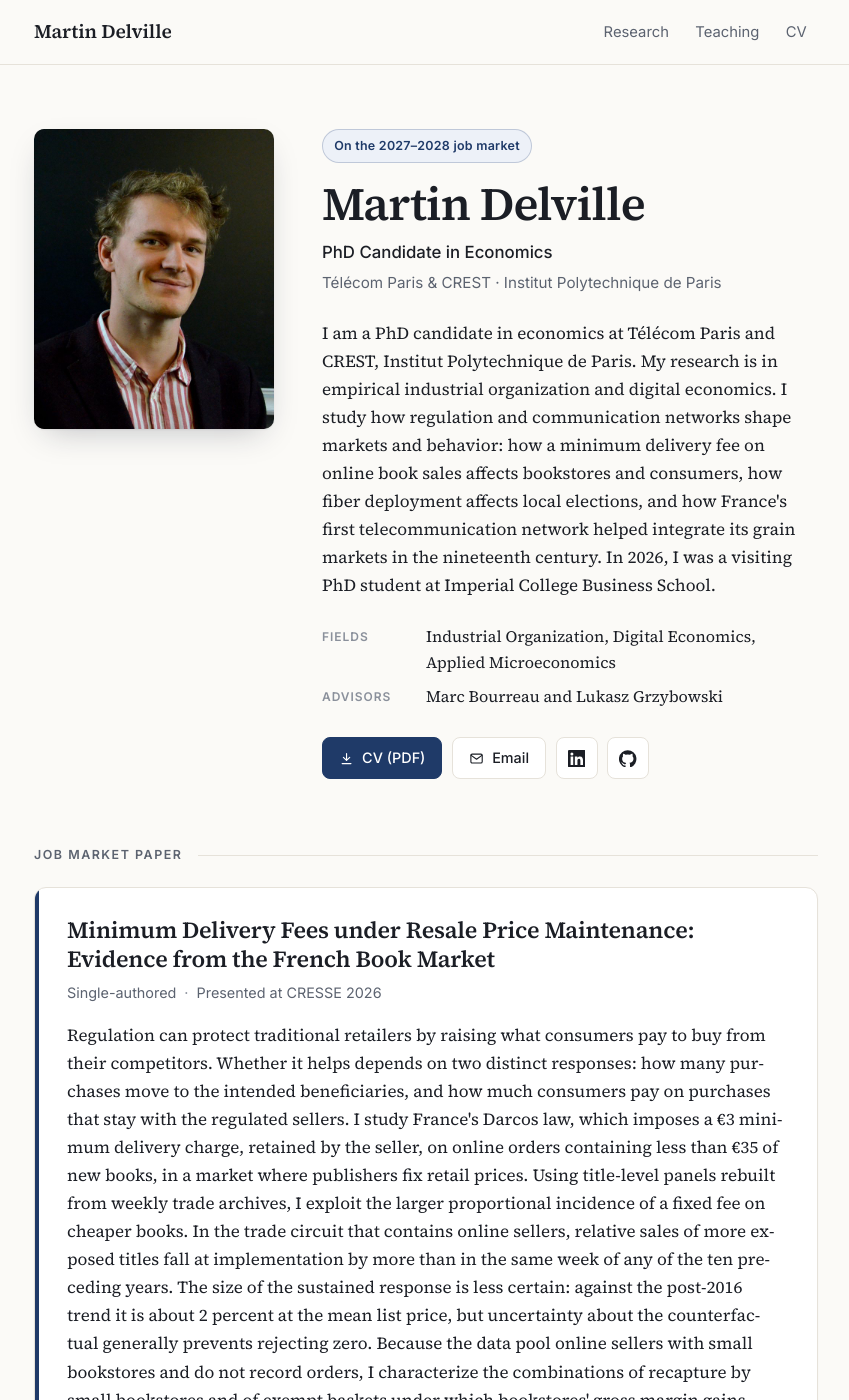
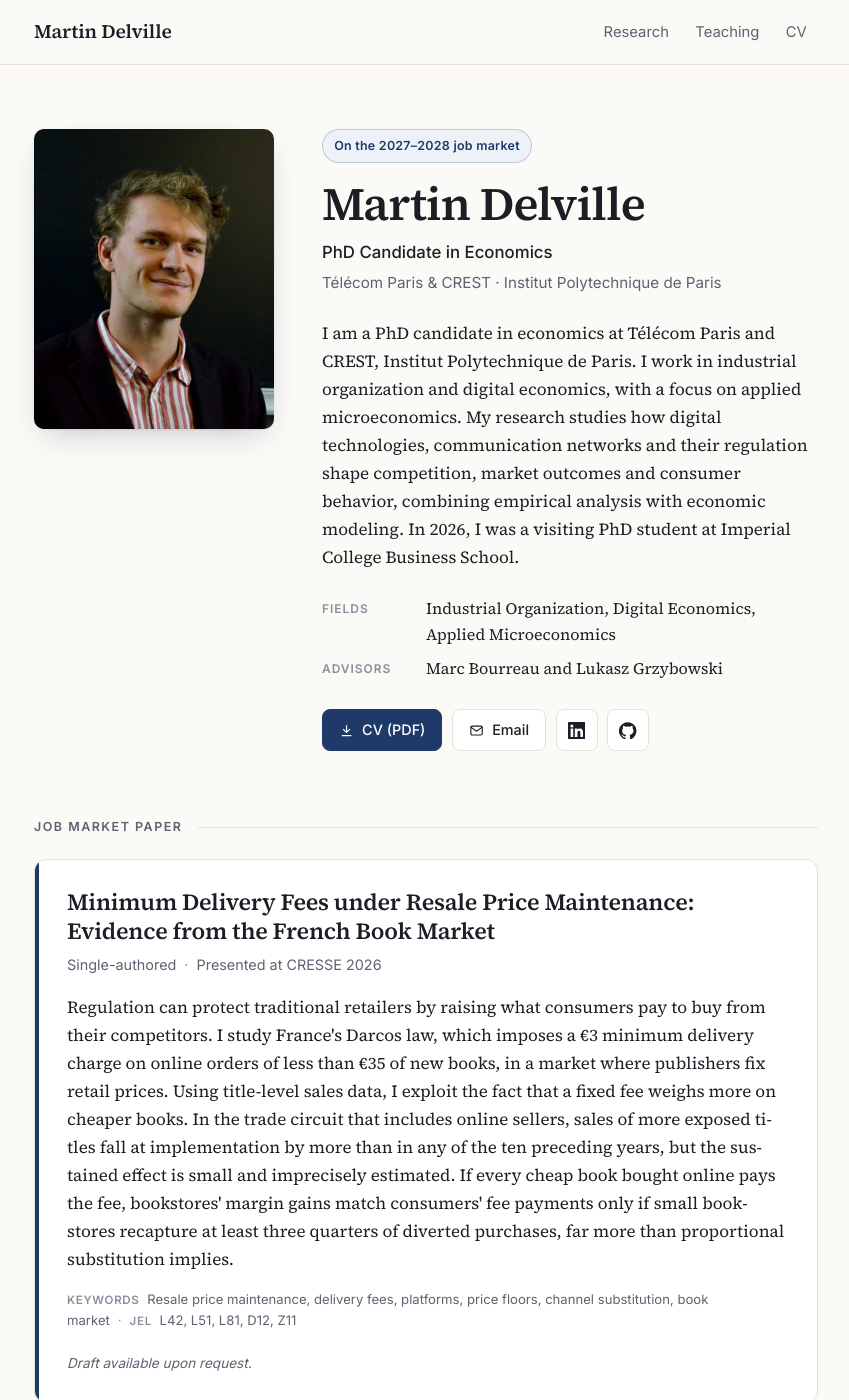
Before and after one commit to martin-delville/economics, a Jekyll site: the page built from index.html, in a window 1280 px wide and 1400 px high. Shown: the whole window, without its empty margins (214-1063 px from the left). Built offline with Jekyll 4.4.1, drawn with Linux system fonts in a browser that asks for light colours; some of the changed text lies outside the part shown.

Commit message:
Generalize home page bio and shorten job market paper abstract
Co-Authored-By: Claude Opus 5.5 <noreply@anthropic.com>

```diff
--- a/_data/papers.yml
+++ b/_data/papers.yml
@@ -12,24 +12,15 @@
   presented: CRESSE 2026
   abstract: >-
     Regulation can protect traditional retailers by raising what consumers pay to buy
-    from their competitors. Whether it helps depends on two distinct responses: how many
-    purchases move to the intended beneficiaries, and how much consumers pay on purchases
-    that stay with the regulated sellers. I study France's Darcos law, which imposes a €3
-    minimum delivery charge, retained by the seller, on online orders containing less than
-    €35 of new books, in a market where publishers fix retail prices. Using title-level
-    panels rebuilt from weekly trade archives, I exploit the larger proportional incidence
-    of a fixed fee on cheaper books. In the trade circuit that contains online sellers,
-    relative sales of more exposed titles fall at implementation by more than in the same
-    week of any of the ten preceding years. The size of the sustained response is less
-    certain: against the post-2016 trend it is about 2 percent at the mean list price, but
-    uncertainty about the counterfactual generally prevents rejecting zero. Because the data
-    pool online sellers with small bookstores and do not record orders, I characterize the
-    combinations of recapture by small bookstores and of exempt baskets under which
-    bookstores' gross margin gains match consumers' fee payments. When every cheap book
-    bought online pays the fee, small bookstores would have to recapture three quarters or
-    more of diverted purchases, against a fifth under proportional substitution. Fee
-    payments are transfers to sellers; welfare effects are reported as scenarios that
-    depend on abandoned purchases, fulfillment costs and margins.
+    from their competitors. I study France's Darcos law, which imposes a €3 minimum delivery
+    charge on online orders of less than €35 of new books, in a market where publishers fix
+    retail prices. Using title-level sales data, I exploit the fact that a fixed fee weighs
+    more on cheaper books. In the trade circuit that includes online sellers, sales of more
+    exposed titles fall at implementation by more than in any of the ten preceding years,
+    but the sustained effect is small and imprecisely estimated. If every cheap book bought
+    online pays the fee, bookstores' margin gains match consumers' fee payments only if small
+    bookstores recapture at least three quarters of diverted purchases, far more than
+    proportional substitution implies.
   keywords: Resale price maintenance, delivery fees, platforms, price floors, channel substitution, book market
   jel: L42, L51, L81, D12, Z11
 
--- a/index.html
+++ b/index.html
@@ -19,11 +19,10 @@ redirect_from:
 
     <p class="hero__bio">
       I am a PhD candidate in economics at Télécom Paris and CREST, Institut Polytechnique de Paris.
-      My research is in empirical industrial organization and digital economics. I study how
-      regulation and communication networks shape markets and behavior: how a minimum delivery fee
-      on online book sales affects bookstores and consumers, how fiber deployment affects local
-      elections, and how France's first telecommunication network helped integrate its grain
-      markets in the nineteenth century. In 2026, I was a visiting PhD student at Imperial College
+      I work in industrial organization and digital economics, with a focus on applied
+      microeconomics. My research studies how digital technologies, communication networks and their
+      regulation shape competition, market outcomes and consumer behavior, combining empirical
+      analysis with economic modeling. In 2026, I was a visiting PhD student at Imperial College
       Business School.
     </p>
 
```
